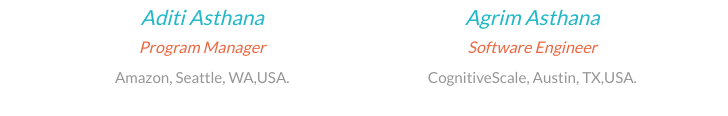
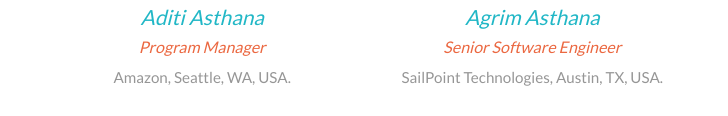
Before and after one commit to agrimrules/asthana-dot-com, a plain HTML site: page index.html in a window 1280 px wide. Shown: the part 917-1033 px from the top of the page, without its empty margins (301-1029 px from the left). Drawn offline with Linux system fonts and the light colour scheme.

Commit message:
Update the employment information for Agrim.

```diff
--- a/index.html
+++ b/index.html
@@ -37,14 +37,14 @@
 									<div class="image"><a href="#"><img src="images/aditi.png"></a></div>
 									 <h4><a href=#>Aditi Asthana</a></h4>
 									 <h6>Program Manager</h6>
-									 <p>Amazon, Seattle, WA,USA.</p>
+									 <p>Amazon, Seattle, WA, USA.</p>
 								</div>
 
 								<div class="grid_1_of_4 images_1_of_4">
 						 			<div class="image"><a href="https://agrim.dev"><img src="images/agrim.png"></a></div>
 						 			<h4><a href="https://agrim.dev">Agrim Asthana</a> </h4>
-						 			<h6>Software Engineer</h6>
-						 			<p>CognitiveScale, Austin, TX,USA.</p>
+						 			<h6>Senior Software Engineer</h6>
+						 			<p>SailPoint Technologies, Austin, TX, USA.</p>
 								</div>
 
 							</div>
```
